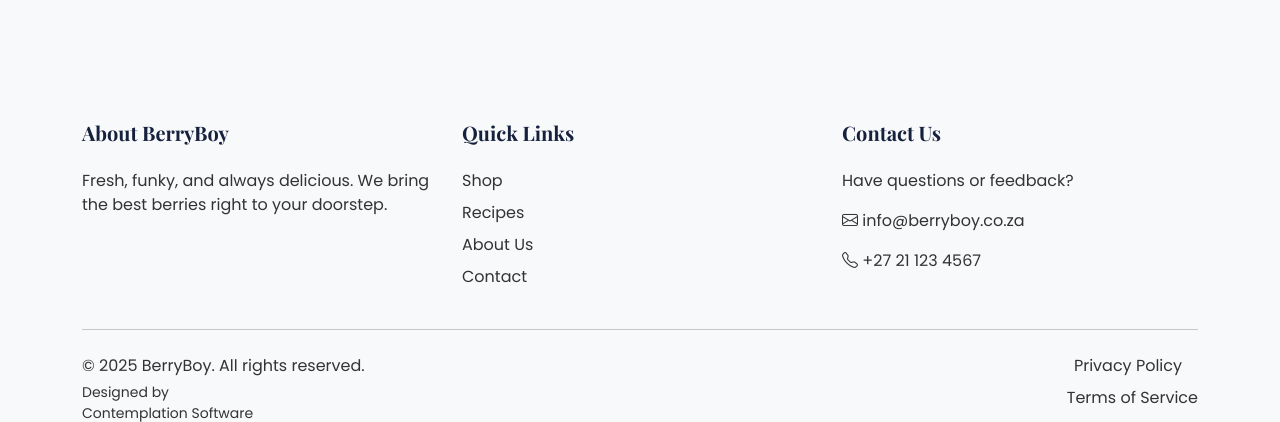
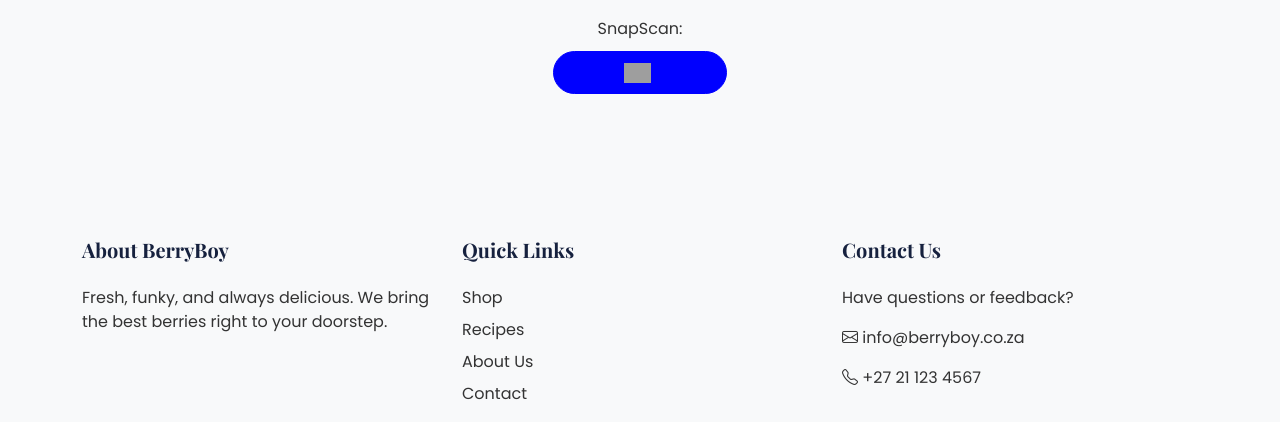
Before and after one commit to WayneBruton/berryboy, a Flask app: page /cart in a window 1280 px wide. Shown: the part 1016-1438 px from the top of the page. Run offline with Flask 3, Linux system fonts and the light colour scheme; data that the repository does not hold is empty; some libraries are stand-ins or nearby versions; grey boxes are pictures that could not be loaded.

Commit message:
2025/05/14C

```diff
--- a/app/templates/shop/cart.html
+++ b/app/templates/shop/cart.html
@@ -43,9 +43,10 @@
             <input type="hidden" id="cart-total-value" value="0.00">
         </div>
 
-        <!-- PayFast Payment Form -->
+        <!-- Payment Options -->
         <div class="mt-3" id="payment-form-container">
-            <form name="PayFastPayNowForm" action="https://payment.payfast.io/eng/process" method="post">
+            <!-- PayFast Payment Form -->
+            <form name="PayFastPayNowForm" action="https://payment.payfast.io/eng/process" method="post" class="mb-3">
                 <input required type="hidden" name="cmd" value="_paynow">
                 <input required type="hidden" name="receiver" pattern="[0-9]" value="13459781">
                 <input type="hidden" name="return_url" value="https://berryboy.onrender.com">
@@ -55,10 +56,25 @@
                 <input required type="hidden" name="item_name" maxlength="255" value="The Berry Boy">
                 <input type="hidden" name="item_description" maxlength="255" value="Premium berries and berry products from The Berry Boy">
                 <div class="text-center">
-                    <label for="payfast-amount" style="padding-bottom: 10px;">Payfast: </label>
+                    <label for="payfast-amount" style="padding-bottom: 10px;">Payfast: </label><br />
                     <input type="image" src="https://my.payfast.io/images/buttons/BuyNow/Primary-Large-BuyNow.png" alt="Buy Now" title="Buy Now with PayFast" class="mt-1">
                 </div>
             </form>
+
+            <!-- SnapScan Payment Button -->
+            <div class="text-center mt-3">
+                <!-- <label style="padding-bottom: 10px;"> </label> -->
+                <div>
+                    <label for="payfast-amount" style="padding-bottom: 10px;">SnapScan: </label><br />
+                    <a id="snapscan-link" href="https://pos.snapscan.io/qr/PXMP45057?id=loading&amount=0&strict=true"
+                       class="btn btn-success"
+                       target="_blank"
+                       style="background-color: blue; border-color: blue; border-radius: 25px; width: 174px; height: 43px; display: inline-flex; align-items: center; justify-content: center;"
+                       onclick="updateSnapScanUrl(event)">
+                        <img src="https://www.snapscan.co.za/images/header-logo.svg" alt="Buy Now" style="height: 20px; margin-right: 5px;">
+                    </a>
+                </div>
+            </div>
         </div>
     </div>
 </div>
@@ -83,6 +99,27 @@ function updateCartCountDirectly() {
 
 // Update cart count immediately when the page loads
 updateCartCountDirectly();
+
+// Function to update SnapScan URL right before click
+function updateSnapScanUrl(event) {
+    // Get current cart total
+    const cartTotal = parseFloat(document.getElementById('cart-total-value').value);
+
+    // Calculate amount in cents
+    const amountInCents = Math.round(cartTotal * 100);
+
+    // Generate order ID
+    const timestamp = new Date().getTime();
+    const randomPart = Math.floor(Math.random() * 1000);
+    const orderId = `BB-${timestamp}-${randomPart}`;
+
+    // Get the link and update the href
+    const link = event.currentTarget;
+    link.href = `https://pos.snapscan.io/qr/PXMP45057?id=${orderId}&amount=${amountInCents}&strict=true`;
+
+    // Continue with the click (no need to prevent default)
+    console.log(`SnapScan URL updated: ${link.href}`);
+}
 
 // Cart display functionality
 document.addEventListener('DOMContentLoaded', function() {
@@ -280,6 +317,8 @@ document.addEventListener('DOMContentLoaded', function() {
         document.getElementById('cart-total-value').value = finalTotal.toFixed(2);
         document.getElementById('payfast-amount').value = finalTotal.toFixed(2);
 
+        // Note: SnapScan URL is now updated on-click via the updateSnapScanUrl function
+
         // Show/hide the payment form based on cart contents
         const paymentFormContainer = document.getElementById('payment-form-container');
         if (finalTotal <= 0) {
```
